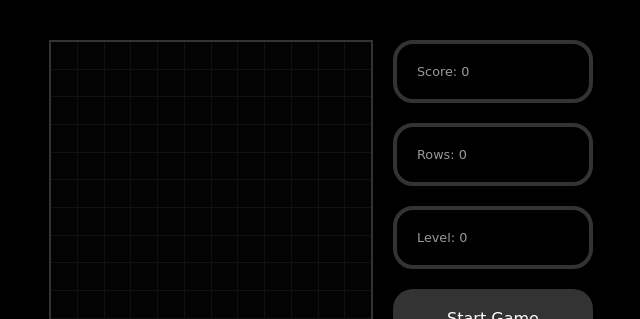
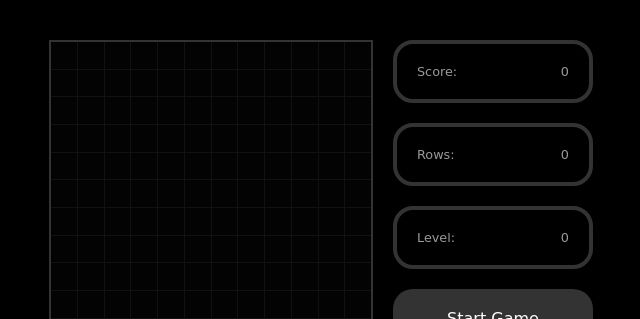
Before and after one commit to xbeebx/tetris, a React (Create React App) app: page / in a window 1280 px wide. Shown: the top 319 px of the page, without its empty margins (141-781 px from the left). Built offline with nearby package versions, Linux system fonts and the light colour scheme.

Commit message:
Animate values on scoreboard

```diff
--- a/package.json
+++ b/package.json
@@ -9,6 +9,7 @@
     "react": "^18.1.0",
     "react-dom": "^18.1.0",
     "react-scripts": "5.0.1",
+    "react-spring": "^9.4.5",
     "styled-components": "^5.3.5",
     "web-vitals": "^2.1.4"
   },
--- a/src/components/Display.js
+++ b/src/components/Display.js
@@ -1,10 +1,25 @@
 import React from 'react';
+import { useSpring, animated } from 'react-spring';
 
 // styled components
 import { StyledDisplay } from './styles/StyledDisplay';
 
-const Display = ({ gameOver, text }) => {
-  return <StyledDisplay gameOver={gameOver}>{text}</StyledDisplay>
+const Display = ({ gameOver, text, value }) => {
+  const props = useSpring({
+    value: value || 0
+  })
+
+  return (
+    <StyledDisplay
+      gameOver={gameOver}>
+      {text}
+
+      {/* animate the value */}
+      {!gameOver &&
+        <animated.span>{props.value.interpolate(val => Math.floor(val))}</animated.span>
+      }
+    </StyledDisplay>
+  )
 }
 
 export default Display;
--- a/src/components/Tetris.js
+++ b/src/components/Tetris.js
@@ -115,9 +115,9 @@ const Tetris = () => {
             <Display gameOver={gameOver} text={'Game Over'} />
           ) : (
             <div>
-              <Display text={`Score: ${score}`} />
-              <Display text={`Rows: ${rows}`} />
-              <Display text={`Level: ${level}`} />
+              <Display text={`Score: `} value={score} />
+              <Display text={`Rows: `} value={rows} />
+              <Display text={`Level: ` } value={level}/>
             </div>
           )}
           <StartButton callback={startGame} />
--- a/src/components/styles/StyledDisplay.js
+++ b/src/components/styles/StyledDisplay.js
@@ -14,4 +14,12 @@ export const StyledDisplay = styled.div`
   background: #000;
   font-family: Comic Sans MS, Arial;
   font-size: 0.8rem;
+
+  span {
+    color: '#999';
+    font-family: Comic Sans MS, Arial;
+    font-size: 0.8rem;
+    padding-left: 4px;
+    margin-left: auto;
+  }
 `;
--- a/src/hooks/useGameStatus.js
+++ b/src/hooks/useGameStatus.js
@@ -1,11 +1,11 @@
 import { useState, useEffect, useCallback } from 'react';
+
+const linePoints = [40, 100, 300, 1200];
 
 export const useGameStatus = (rowsCleared) => {
   const [score, setScore] = useState(0);
   const [rows, setRows] = useState(0);
   const [level, setLevel] = useState(0);
-
-  const linePoints = [40, 100, 300, 1200];
 
   const calcScore = useCallback(() => {
     // only update score if some rows are cleared
@@ -13,7 +13,7 @@ export const useGameStatus = (rowsCleared) => {
       setScore(pref => pref + linePoints[rowsCleared - 1] * (level + 1));
       setRows(pref => pref + rowsCleared);
     }
-  }, [level, linePoints, rowsCleared]);
+  }, [level, rowsCleared]);
 
   useEffect(() => {
     calcScore();
```
Also changed, not shown: 1 other file (tests, documents, lock files or other folders).
